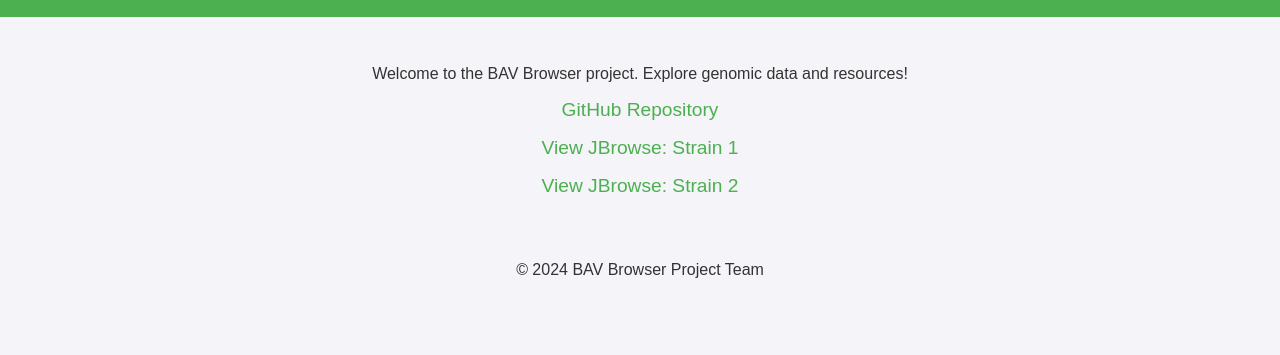
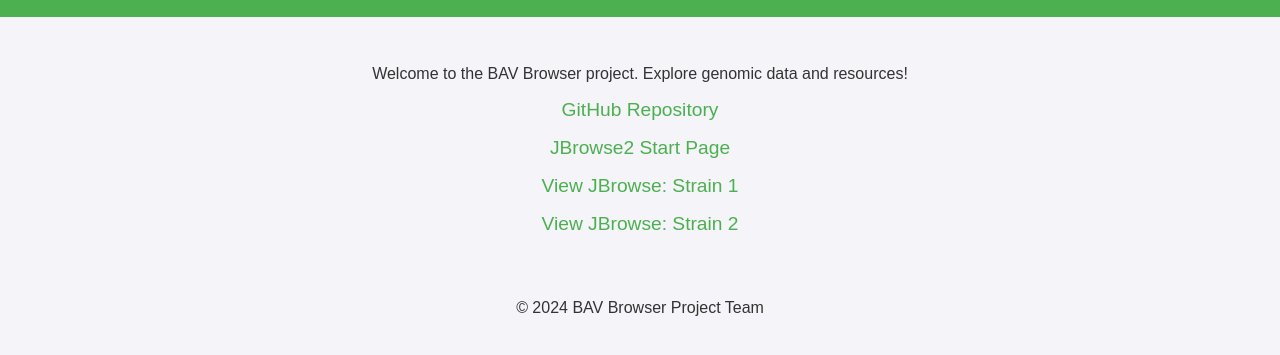
Before and after one commit to ibrah121/ibrah121.github.io, a plain HTML site: page index.html in a window 1280 px wide. Shown: the part 95-450 px from the top of the page. Drawn offline with Linux system fonts and the light colour scheme.

Commit message:
Link to top level JBrowse2 page

```diff
--- a/index.html
+++ b/index.html
@@ -38,6 +38,7 @@
     <main>
         <p>Welcome to the BAV Browser project. Explore genomic data and resources!</p>
         <p><a href="https://github.com/ritster/bav-browser.git" target="_blank">GitHub Repository</a></p>
+        <p><a href="https://ibrah121.github.io/jbrowse2/" target="_blank">JBrowse2 Start Page</a></p>
         <p><a href="https://ibrah121.github.io/jbrowse2/?session=share-5VyeIsZPIq&password=GRCjt" target="_blank">View JBrowse: Strain 1</a></p>
         <p><a href="https://ibrah121.github.io/jbrowse2/?session=share-lTmXz-VD_7&password=qhf5h" target="_blank">View JBrowse: Strain 2</a></p>
     </main>
```
